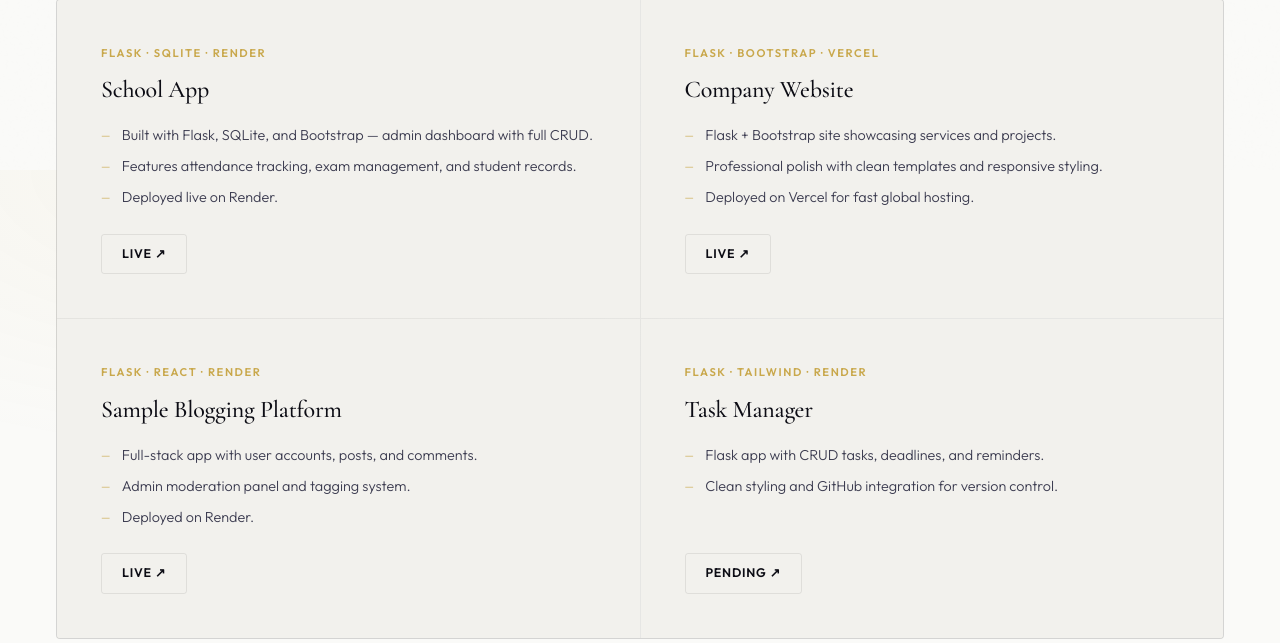
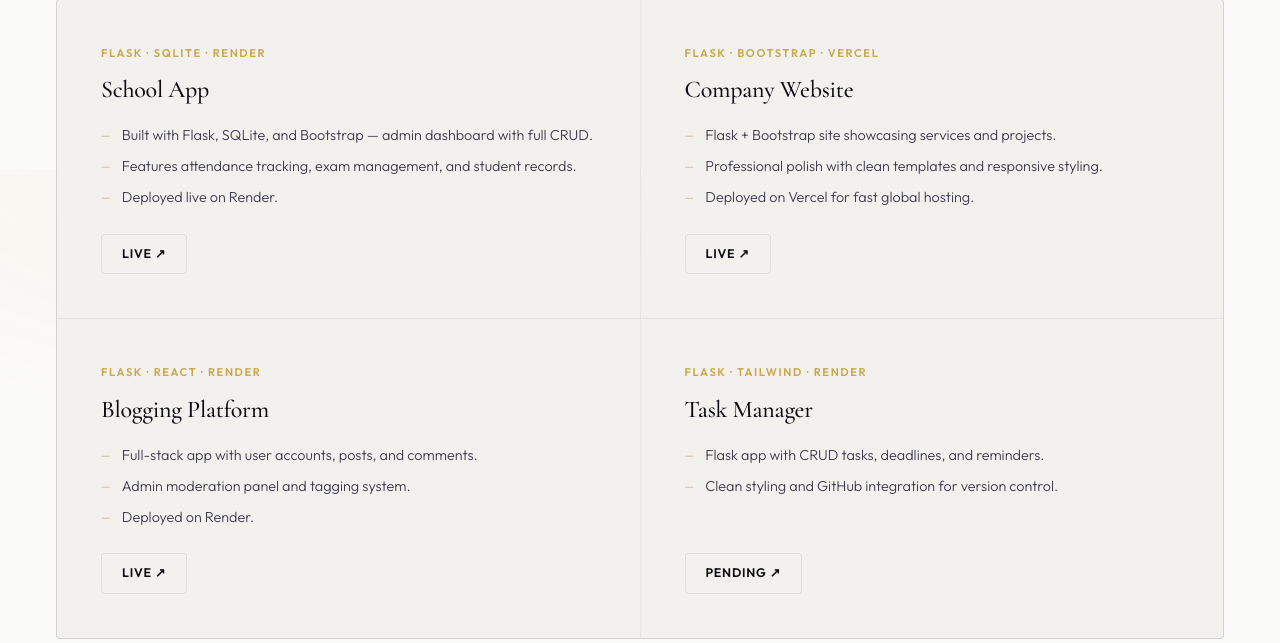
Before and after one commit to KarisaT/Portfolio, a Flask app: page /projects in a window 1280 px wide. Shown: the part 630-1273 px from the top of the page. Run offline with Flask 3, Linux system fonts and the light colour scheme.

Commit message:
projects

```diff
--- a/templates/projects.html
+++ b/templates/projects.html
@@ -269,7 +269,7 @@
         <div class="project-card">
           <div class="proj-left">
             <div class="proj-kicker">Flask · React · Render</div>
-            <div class="project-title"><a href="https://blogapp-6x4g.onrender.com" target="_blank">Sample Blogging Platform</a></div>
+            <div class="project-title"><a href="https://blogapp-6x4g.onrender.com" target="_blank"> Blogging Platform</a></div>
             <ul class="project-desc">
               <li>Full-stack app with user accounts, posts, and comments.</li>
               <li>Admin moderation panel and tagging system.</li>
```
